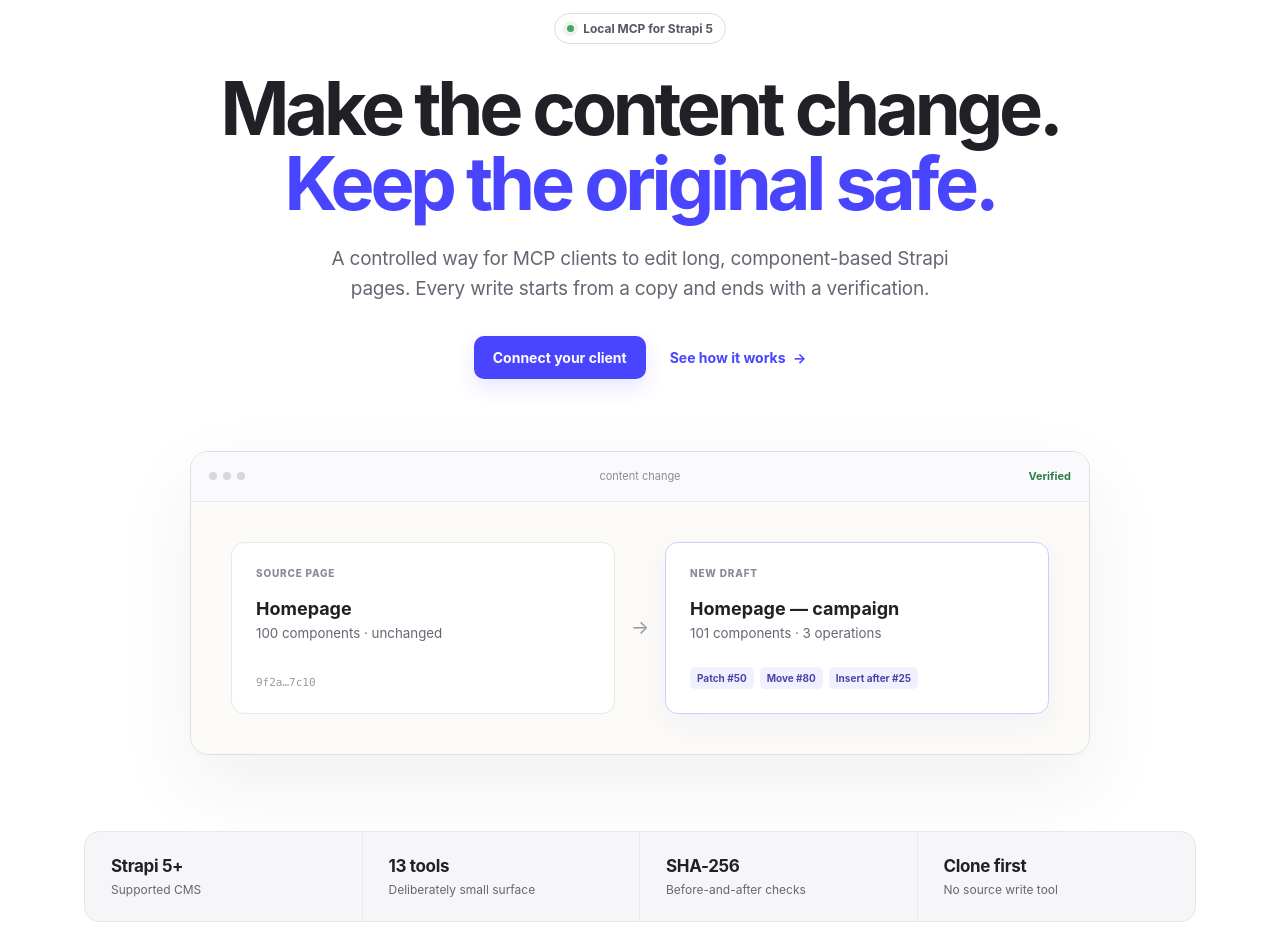
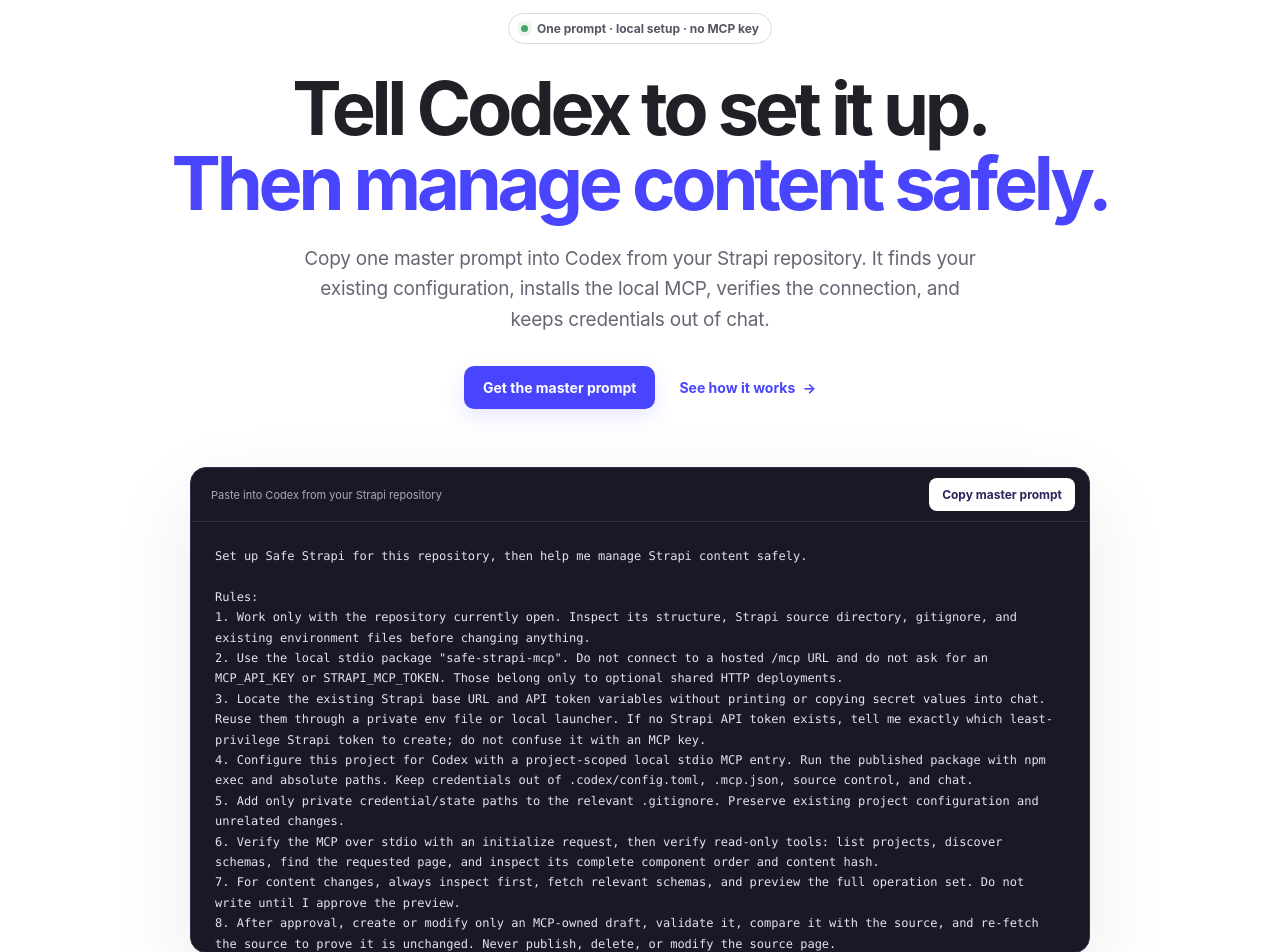
Before and after one commit to metehankasapp/safe-strapi-mcp, a Next.js app in the folder web/: page / in a window 1280 px wide. Shown: the part 160-1112 px from the top of the page. Built offline with nearby package versions, Linux system fonts and the light colour scheme.

Commit message:
Make local setup prompt the primary onboarding

```diff
--- a/web/app/docs/page.tsx
+++ b/web/app/docs/page.tsx
@@ -7,8 +7,8 @@
 
 export default function Docs() {
   return <main><Header /><div className="docsShell"><aside className="docsNav"><strong>Documentation</strong><a href="#get-started">Install</a><a href="#token">Create token</a><a href="#environment">Connect Strapi</a><a href="#client">MCP configuration</a><a href="#testing">First test</a><a href="#tools">Tools</a><a href="#requirements">Requirements</a><a href="#errors">Troubleshooting</a></aside><article className="docs">
-    <span className="kicker">DOCUMENTATION</span><h1>Your client. Your Strapi.</h1><p className="lead">Run Safe Strapi on your own machine or agent host. It reads your Strapi connection from a local environment file and talks directly to your CMS. No Safe Strapi account or shared access key is required.</p>
-    <h2 id="get-started">1. Install the package</h2><p>Install Node.js 22.5 or newer, then install the latest npm release. Native SQLite dependencies may require build tools if a prebuilt binary is unavailable for your platform.</p><CodeBlock label="Terminal">{`npm install --global safe-strapi-mcp\nsafe-strapi-mcp --help`}</CodeBlock><p><a className="textLink" href={npmPackage}>View on npm</a> or <a className="textLink" href={github}>review the source on GitHub</a>. Releases are built from the public repository with npm provenance.</p>
+    <span className="kicker">DOCUMENTATION</span><h1>Your client. Your Strapi.</h1><p className="lead">The recommended setup is to <a className="textLink" href="/#master-prompt">paste the master prompt into Codex</a> from your repository. It configures the local stdio package against your existing project. No hosted endpoint, MCP_API_KEY, or STRAPI_MCP_TOKEN is required.</p>
+    <h2 id="get-started">1. Let Codex configure it</h2><p>Open Codex in the repository that contains your Strapi project and use the <a className="textLink" href="/#master-prompt">master prompt</a>. It inspects existing environment variables, configures a project-scoped local stdio server, and verifies it read-only. For manual setup, install Node.js 22.5 or newer, then install the latest npm release.</p><CodeBlock label="Terminal">{`npm install --global safe-strapi-mcp\nsafe-strapi-mcp --help`}</CodeBlock><p><a className="textLink" href={npmPackage}>View on npm</a> or <a className="textLink" href={github}>review the source on GitHub</a>. Releases are built from the public repository with npm provenance.</p>
     <h2 id="token">2. Create a Strapi API token</h2><p>In Strapi Admin, open <strong>Settings → Global settings → API Tokens → Create new API Token</strong>. Choose <strong>Custom</strong>. Grant <code>find</code> and <code>findOne</code> for the page collection, every populated relation, and Upload/media. Grant <code>create</code> and <code>update</code> only for collection types whose drafts Safe Strapi may create. Delete and publish permissions are not required.</p><p>Copy the token when Strapi displays it; the full value is shown only once. If page listing works but inspection returns HTTP 403, the token normally lacks read access to a populated relation or media collection.</p>
     <h2 id="environment">3. Connect your Strapi project</h2><p>Create a dedicated private environment file. Use the Strapi origin without <code>/admin</code> or <code>/api</code>, then paste the token after the equals sign.</p><CodeBlock label=".env.safe-strapi">{`STRAPI_URL=https://cms.example.com\nSTRAPI_API_TOKEN=paste-token-here`}</CodeBlock><p>Never commit this file or paste the token into chat. Add both the credential file and Safe Strapi state to the project’s gitignore.</p><CodeBlock label=".gitignore">{`.env.safe-strapi\n.safe-strapi/`}</CodeBlock><p>Point the tool at the Strapi source directory containing <code>src/api</code> and <code>src/components</code>. It discovers collection types with Draft &amp; Publish, a UID field, and a dynamic zone. Each discovered content type and zone appears in <code>list_projects</code>.</p><CodeBlock label="Optional configuration">{`STRAPI_PROJECT_ROOT=/absolute/path/to/strapi\nSTRAPI_CONTENT_TYPE=page\nSTRAPI_BLOCKS_FIELD=blocks\nSTRAPI_SLUG_FIELD=slug\nSTRAPI_TITLE_FIELD=title\nSTRAPI_LOCALE=en`}</CodeBlock><p>For an existing token variable such as <code>MY_CMS_TOKEN</code>, set <code>STRAPI_TOKEN_ENV=MY_CMS_TOKEN</code>. The tool reads that variable rather than requiring you to duplicate the secret.</p>
     <h2 id="client">4. Add it to your MCP client</h2><p>Use absolute paths. This Codex command runs the published npm package and keeps the secret in the env file:</p><CodeBlock label="Codex CLI">{`codex mcp add safe-strapi -- \\\n  npm exec --yes --package=safe-strapi-mcp -- safe-strapi-mcp \\\n  --env-file /absolute/path/to/strapi/.env.safe-strapi \\\n  --project-root /absolute/path/to/strapi\n\ncodex mcp get safe-strapi`}</CodeBlock><p>For another MCP client, use the equivalent stdio configuration:</p><CodeBlock label="MCP server configuration">{JSON.stringify({ mcpServers: { 'safe-strapi': { command: 'npm', args: ['exec', '--yes', '--package=safe-strapi-mcp', '--', 'safe-strapi-mcp', '--env-file', '/absolute/path/to/strapi/.env.safe-strapi', '--project-root', '/absolute/path/to/strapi'] } } }, null, 2)}</CodeBlock><p>The MCP process loads the file itself, so the secret does not appear in client configuration or chat. Restart the client after adding the server.</p>
--- /dev/null
+++ b/web/app/master-prompt.tsx
@@ -0,0 +1,33 @@
+'use client';
+
+import { useState } from 'react';
+
+export const masterPrompt = `Set up Safe Strapi for this repository, then help me manage Strapi content safely.
+
+Rules:
+1. Work only with the repository currently open. Inspect its structure, Strapi source directory, gitignore, and existing environment files before changing anything.
+2. Use the local stdio package "safe-strapi-mcp". Do not connect to a hosted /mcp URL and do not ask for an MCP_API_KEY or STRAPI_MCP_TOKEN. Those belong only to optional shared HTTP deployments.
+3. Locate the existing Strapi base URL and API token variables without printing or copying secret values into chat. Reuse them through a private env file or local launcher. If no Strapi API token exists, tell me exactly which least-privilege Strapi token to create; do not confuse it with an MCP key.
+4. Configure this project for Codex with a project-scoped local stdio MCP entry. Run the published package with npm exec and absolute paths. Keep credentials out of .codex/config.toml, .mcp.json, source control, and chat.
+5. Add only private credential/state paths to the relevant .gitignore. Preserve existing project configuration and unrelated changes.
+6. Verify the MCP over stdio with an initialize request, then verify read-only tools: list projects, discover schemas, find the requested page, and inspect its complete component order and content hash.
+7. For content changes, always inspect first, fetch relevant schemas, and preview the full operation set. Do not write until I approve the preview.
+8. After approval, create or modify only an MCP-owned draft, validate it, compare it with the source, and re-fetch the source to prove it is unchanged. Never publish, delete, or modify the source page.
+9. If setup is already correct, do not rebuild it. Diagnose and fix the root cause of any failure, then continue with my content request.
+
+Start now. Briefly report what you found, what you configured, and the result of the read-only verification. Then ask what content I want to add or change.`;
+
+export function MasterPrompt() {
+  const [copied, setCopied] = useState(false);
+
+  async function copyPrompt() {
+    await navigator.clipboard.writeText(masterPrompt);
+    setCopied(true);
+    window.setTimeout(() => setCopied(false), 1800);
+  }
+
+  return <div className="masterPrompt" id="master-prompt">
+    <div className="masterPromptBar"><span>Paste into Codex from your Strapi repository</span><button type="button" onClick={copyPrompt}>{copied ? 'Copied' : 'Copy master prompt'}</button></div>
+    <pre>{masterPrompt}</pre>
+  </div>;
+}
--- a/web/app/page.tsx
+++ b/web/app/page.tsx
@@ -1,4 +1,5 @@
 import { Footer, Header } from './ui';
+import { MasterPrompt } from './master-prompt';
 
 const workflow = [
   ['01', 'Inspect the source', 'Read the complete page and capture its revision hash. Nothing is written.'],
@@ -10,19 +11,20 @@
 export default function Home() {
   return <main><Header />
     <section className="hero" id="top">
-      <div className="availability"><span /> Local MCP for Strapi 5</div>
-      <h1>Make the content change.<br /><em>Keep the original safe.</em></h1>
-      <p>A controlled way for MCP clients to edit long, component-based Strapi pages. Every write starts from a copy and ends with a verification.</p>
-      <div className="actions"><a className="button" href="/docs#get-started">Connect your client</a><a className="textLink" href="#how-it-works">See how it works <span>→</span></a></div>
+      <div className="availability"><span /> One prompt · local setup · no MCP key</div>
+      <h1>Tell Codex to set it up.<br /><em>Then manage content safely.</em></h1>
+      <p>Copy one master prompt into Codex from your Strapi repository. It finds your existing configuration, installs the local MCP, verifies the connection, and keeps credentials out of chat.</p>
+      <div className="actions"><a className="button" href="#master-prompt">Get the master prompt</a><a className="textLink" href="#how-it-works">See how it works <span>→</span></a></div>
+      <MasterPrompt />
       <div className="productWindow" aria-label="Example Safe Strapi operation">
         <div className="windowBar"><div><i /><i /><i /></div><span>content change</span><span className="verified">Verified</span></div>
         <div className="operation"><div className="sourceCard"><span className="cardLabel">SOURCE PAGE</span><strong>Homepage</strong><small>100 components · unchanged</small><div className="hash">9f2a…7c10</div></div><div className="operationArrow">→</div><div className="draftCard"><span className="cardLabel">NEW DRAFT</span><strong>Homepage — campaign</strong><small>101 components · 3 operations</small><div className="changes"><span>Patch #50</span><span>Move #80</span><span>Insert after #25</span></div></div></div>
       </div>
     </section>
-    <section className="proof" aria-label="Product guarantees"><div><strong>Strapi 5+</strong><span>Supported CMS</span></div><div><strong>13 tools</strong><span>Deliberately small surface</span></div><div><strong>SHA-256</strong><span>Before-and-after checks</span></div><div><strong>Clone first</strong><span>No source write tool</span></div></section>
+    <section className="proof" aria-label="Product guarantees"><div><strong>No MCP key</strong><span>Runs locally over stdio</span></div><div><strong>Strapi 5+</strong><span>Automatic schema discovery</span></div><div><strong>SHA-256</strong><span>Before-and-after checks</span></div><div><strong>Clone first</strong><span>No source write tool</span></div></section>
     <section className="section" id="how-it-works"><div className="sectionIntro"><span className="kicker">HOW IT WORKS</span><h2>A careful workflow for fast-moving teams.</h2><p>Long Strapi pages are easy to damage with a partial update. Safe Strapi treats the full document as the unit of work and checks it at every boundary.</p></div><div className="workflow">{workflow.map(([number,title,copy]) => <article key={number}><span>{number}</span><h3>{title}</h3><p>{copy}</p></article>)}</div></section>
     <section className="section twoCol"><div><span className="kicker">BUILT FOR YOUR PROJECT</span><h2>Your content stays in your hands.</h2><p>Install the MCP on your machine or agent host. Point it at your Strapi project and environment file. Credentials stay in your environment, and content requests go directly to your CMS. No account required.</p><a className="textLink" href="/docs">Read the setup guide <span>→</span></a></div><div className="examplePrompt"><span>Example request</span><p>“Use my configured Strapi project. Copy the homepage, update the hero title, and add the supplied CTA. Validate the draft and show me the diff.”</p><div><i /> The source page remains unchanged</div></div></section>
-    <section className="ctaBand"><div><span className="kicker">READY TO CONNECT</span><h2>Start with a read-only check.</h2><p>Install the package, connect your project, then inspect a page before creating a draft.</p></div><a className="button light" href="/docs#get-started">Open the guide</a></section>
+    <section className="ctaBand"><div><span className="kicker">READY TO START</span><h2>Paste the prompt. Codex handles setup.</h2><p>The local MCP uses your Strapi API token directly. No hosted service credential is involved.</p></div><a className="button light" href="#master-prompt">Get the prompt</a></section>
     <Footer />
   </main>;
 }
--- a/web/app/ui.tsx
+++ b/web/app/ui.tsx
@@ -1,4 +1,4 @@
 export function Logo(){return <span className="brand"><img className="logoMark" src="/strapi-monogram.svg" width="30" height="30" alt=""/><span>Safe Strapi</span></span>}
-export function Header(){return <header><nav aria-label="Main navigation"><a href="/"><Logo/></a><div className="navLinks"><a href="/docs">Docs</a><a href="/prompts">Use cases</a><a href="/security">Security</a><a href="https://github.com/metehankasapp/safe-strapi-mcp">GitHub</a><a className="button small" href="/docs#get-started">Connect</a></div></nav></header>}
+export function Header(){return <header><nav aria-label="Main navigation"><a href="/"><Logo/></a><div className="navLinks"><a href="/docs">Docs</a><a href="/prompts">Use cases</a><a href="/security">Security</a><a href="https://github.com/metehankasapp/safe-strapi-mcp">GitHub</a><a className="button small" href="/#master-prompt">Get prompt</a></div></nav></header>}
 export function Footer(){return <footer><div><a href="/"><Logo/></a><p>Safe, clone-first content operations for Strapi.</p><p className="disclaimer">Independent tooling. Not affiliated with or endorsed by Strapi.</p></div><div className="footerLinks"><div><strong>Product</strong><a href="/docs">Documentation</a><a href="/prompts">Use cases</a><a href="/prompts.md">AI-readable guide</a><a href="/security">Security</a><a href="/status">Service status</a></div><div><strong>Open source</strong><a href="https://github.com/metehankasapp/safe-strapi-mcp">GitHub</a><a href="https://www.npmjs.com/package/safe-strapi-mcp">npm</a><a href="https://github.com/metehankasapp/safe-strapi-mcp/issues">Report an issue</a></div></div></footer>}
 export function CodeBlock({label,children}:{label:string;children:string}){return <div className="codeBlock"><div><span>{label}</span></div><pre>{children}</pre></div>}
```
Also changed, not shown: web/app/styles.css.
